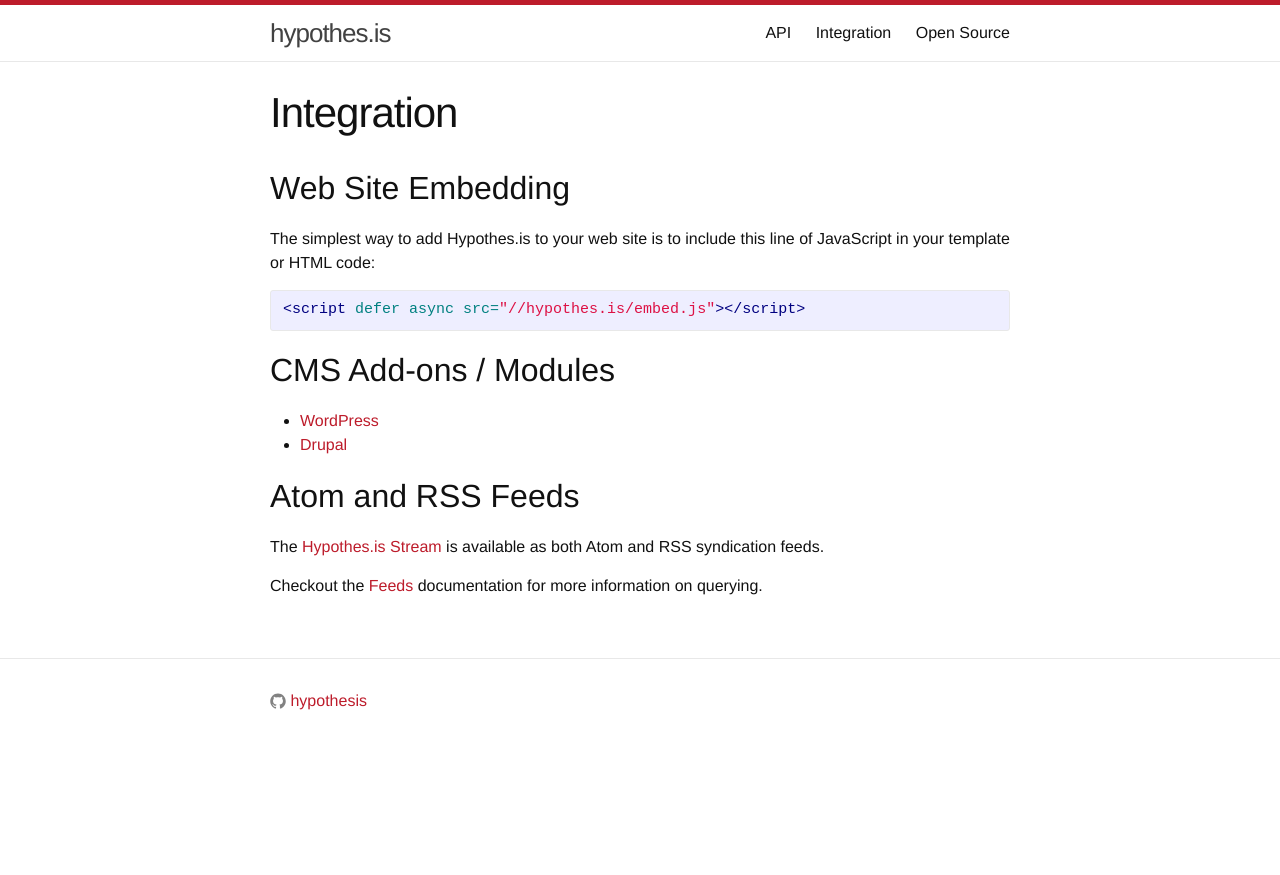
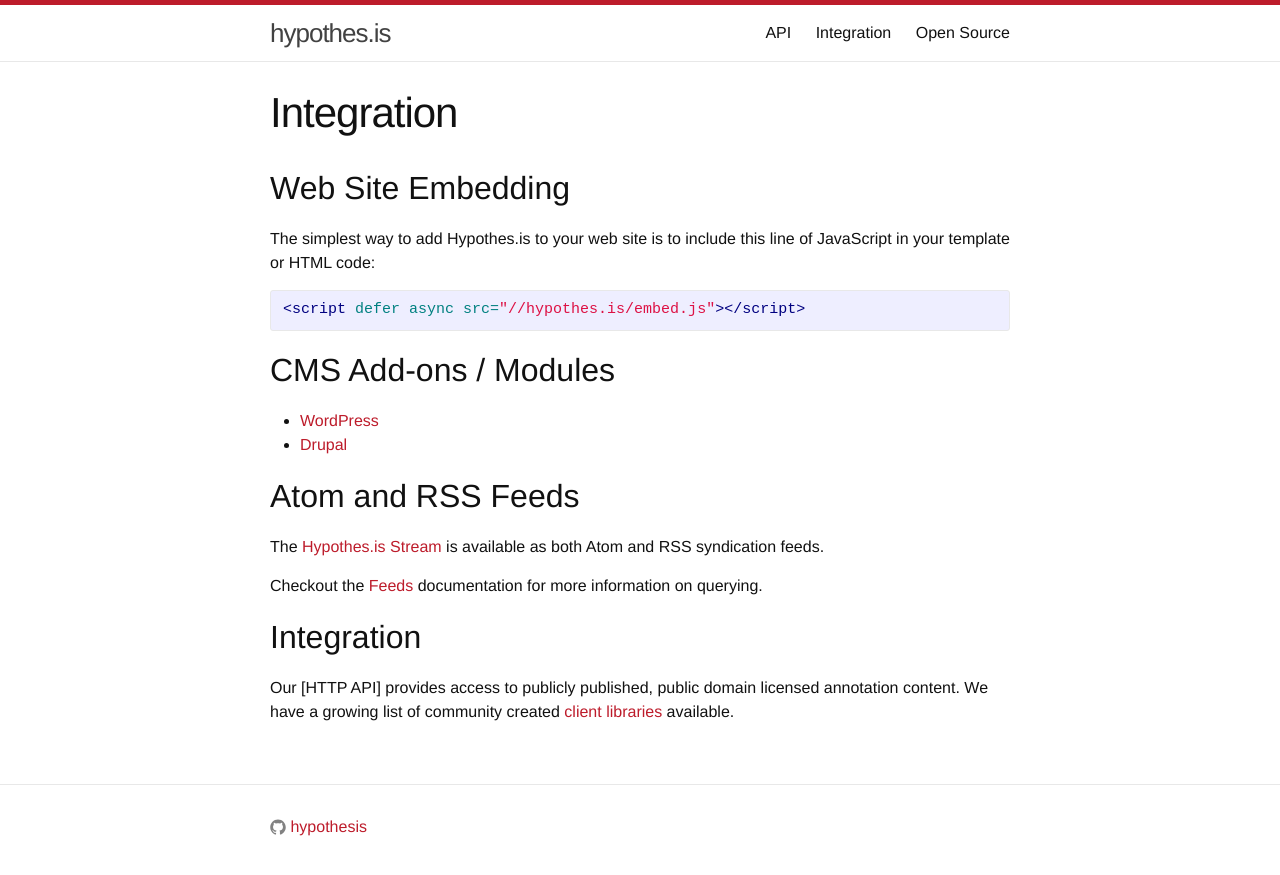
Before and after one commit to hypothesis/developers.hypothes.is, a Jekyll site: the page built from integration.md, in a window 1280 px wide. Shown: the top 875 px of the page. Built offline with Jekyll 4.4.1, drawn with Linux system fonts in a browser that asks for light colours.

Commit message:
Add Client Libraries section

```diff
--- a/integration.md
+++ b/integration.md
@@ -25,3 +25,9 @@ and RSS syndication feeds.
 
 Checkout the [Feeds](api/feeds.html) documentation for more information on
 querying.
+
+## Integration
+
+Our [HTTP API] provides access to publicly published, public domain licensed
+annotation content. We have a growing list of community created
+[client libraries](api/libraries.html) available.
```
Also changed, not shown: api/libraries.md (added, +14 -0 lines).
